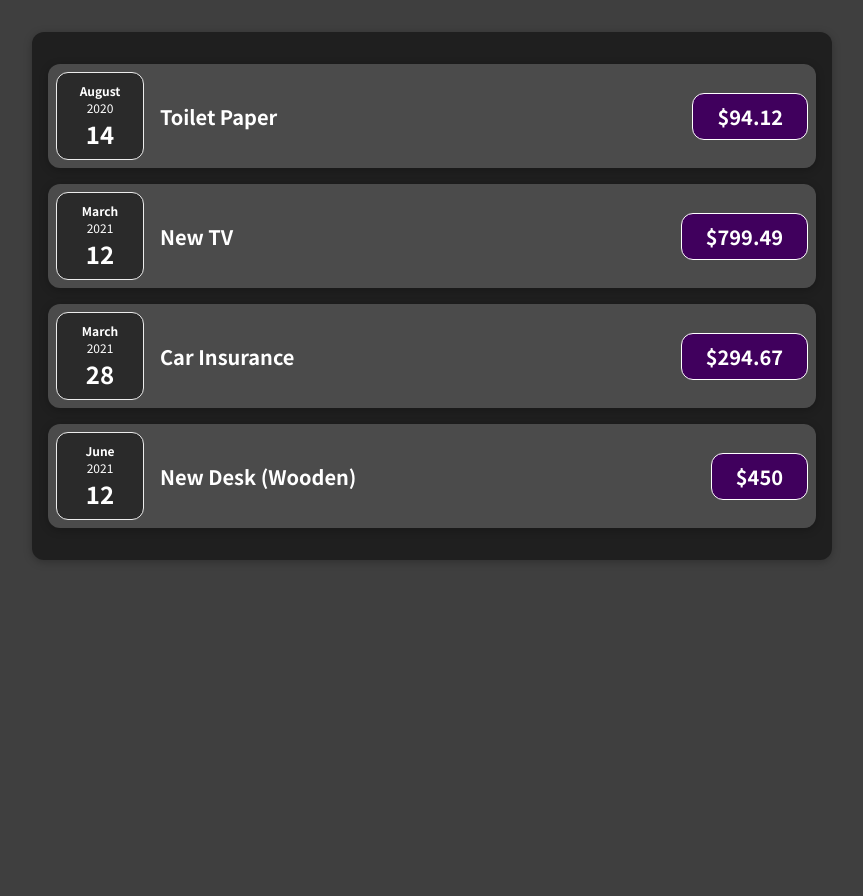
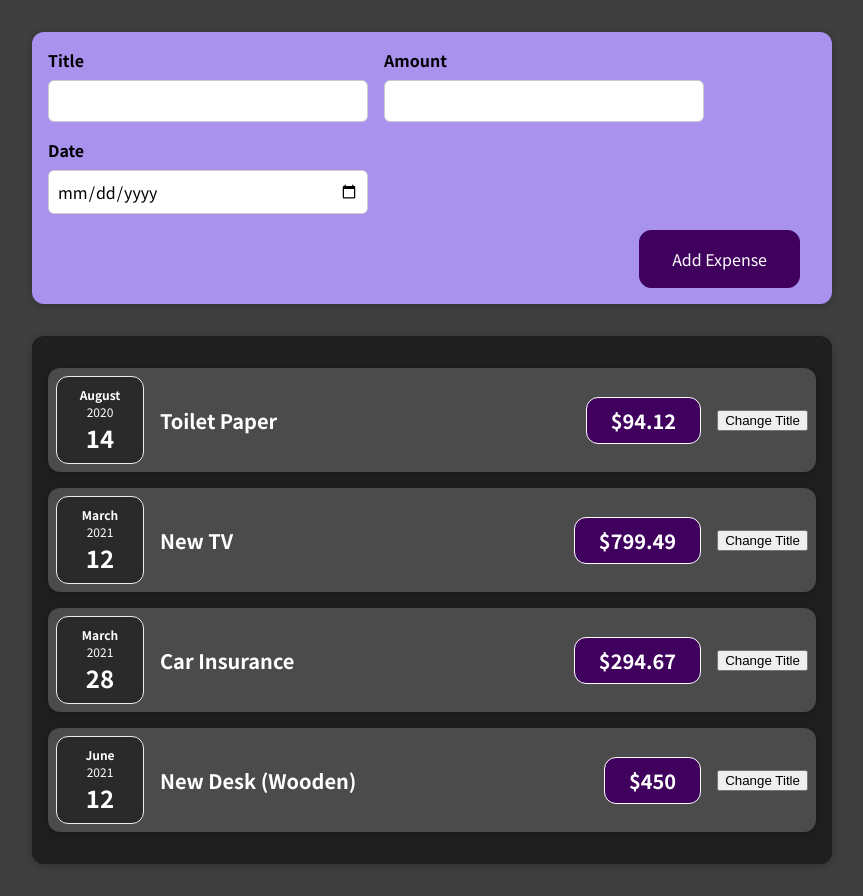
Before and after one commit to butters008/learn-react, a React (Create React App) app in the folder 01-starting-setup/: page / in a window 1280 px wide. Shown: the whole page, without its empty margins (208-1071 px from the left). Before the commit the page ends 800 px from the top, so only its background shows below. Built offline with nearby package versions, Linux system fonts and the light colour scheme.

Commit message:
Working on Tutorial

```diff
--- a/01-starting-setup/src/App.js
+++ b/01-starting-setup/src/App.js
@@ -1,4 +1,5 @@
 import Expenses from "./comps/Expenses/Expenses";
+import NewExpense from "./comps/NewExpense/NewExpense";
 
 function App() {
   const expenses = [
@@ -25,7 +26,9 @@ function App() {
 
   return (
     <div>
+      <NewExpense></NewExpense>
       <Expenses expenses={expenses}></Expenses>
+
     </div>
   );
 }
--- a/01-starting-setup/src/comps/Expenses/ExpenseItem.jsx
+++ b/01-starting-setup/src/comps/Expenses/ExpenseItem.jsx
@@ -1,15 +1,22 @@
-import React from "react";
+import React, { useState } from "react";
 import { ExpenseDate } from "./ExpenseDate";
 import Card from "../UI/Card";
 import "./ExpenseItem.css";
 
 export const ExpenseItem = (prop) => {
+  const [title, setTitle] = useState(prop.title)
+  const clickHandler = () => {
+    setTitle("Updated")
+    console.log(title)
+  }
+
   return (
     <Card className="expense-item">
       <ExpenseDate date={prop.date} />
       <div className="expense-item__description">
-        <h2>{prop.title}</h2>
+        <h2>{title}</h2>
         <div className="expense-item__price">${prop.price}</div>
+        <button onClick={clickHandler}>Change Title</button>
       </div>
     </Card>
   );
--- /dev/null
+++ b/01-starting-setup/src/comps/NewExpense/ExpenseForm.css
@@ -0,0 +1,26 @@
+.new-expense__controls {
+  display: flex;
+  flex-wrap: wrap;
+  gap: 1rem;
+  margin-bottom: 1rem;
+  text-align: left;
+}
+
+.new-expense__control label {
+  font-weight: bold;
+  margin-bottom: 0.5rem;
+  display: block;
+}
+
+.new-expense__control input {
+  font: inherit;
+  padding: 0.5rem;
+  border-radius: 6px;
+  border: 1px solid #ccc;
+  width: 20rem;
+  max-width: 100%;
+}
+
+.new-expense__actions {
+  text-align: right;
+}
--- /dev/null
+++ b/01-starting-setup/src/comps/NewExpense/ExpenseForm.jsx
@@ -0,0 +1,78 @@
+import React, { useState } from 'react'
+import './ExpenseForm.css'
+
+const ExpenseForm = () => {
+  //States
+  /*
+  NOTE TO SELF: You can make states in two ways in Max's Udemy
+  1) Make each item it's own state, this can be easier to manage and it is more than likely what you will see in prod code
+  2) Make an object to house all items, since we are submitting one form and all items are on form this would be ok as well
+    -> Just need to watch out in handlers, you have to copy everything from old state to put into new state otherwise you are dumping all other values
+  */
+  // const [enteredTitle, setEnteredTitle] = useState('')
+  // const [enteredAmount, setEnteredAmount] = useState('')
+  // const [enteredDate, setEnteredDate] = useState('')
+
+  //State Object
+  const [userInput, setUserInput] = useState({
+    enteredTitle: '',
+    enteredAmount: '',
+    enteredDate: '',
+  })
+
+  //Handlers
+  const titleChangeHandler = (event) => {
+    // setEnteredTitle(event.target.value)
+    setUserInput((prevState) => {
+      return {...prevState, enteredTitle: event.target.value}
+    })
+    console.log(event.target.value)
+  }
+
+  const amountChangeHandler = (event) => {
+    // setEnteredAmount(event.target.value)
+    setUserInput((prevState) => {
+      return {...prevState, enteredAmount: event.target.value}
+    })
+    console.log(event.target.value)
+  }
+
+  const dateChangeHandler = (event) => {
+    // setEnteredDate(event.target.value)
+    setUserInput((prevState) => {
+      return {...prevState, enteredDate: event.target.value}
+    })
+    console.log(event.target.value)
+  }
+
+  const submitHandler = (event) => {
+    event.preventDefault();
+    const expenseData = { userInput }
+
+    console.log(expenseData)
+  }
+
+  return (
+    <form onSubmit={submitHandler}>
+      <div className='new-expense__controls'>
+        <div className='new-expense__control'>
+          <label htmlFor="">Title</label>
+          <input type="text" onChange={titleChangeHandler}/>
+        </div>
+        <div className='new-expense__control'>
+          <label htmlFor="">Amount</label>
+          <input type="number" min="0.01" step={"0.01"} onChange={amountChangeHandler} />
+        </div>
+        <div className='new-expense__control'>
+          <label htmlFor="">Date</label>
+            <input type="date" onChange={dateChangeHandler}/> {/* He has Jan 1 of 19 to 12-31 of 22 for min and max dates, not going to have that */}
+        </div>
+      </div>
+      <div className='new-expense__actions'>
+        <button type="submit">Add Expense</button>
+      </div>
+    </form>
+  )
+}
+
+export default ExpenseForm
--- /dev/null
+++ b/01-starting-setup/src/comps/NewExpense/NewExpense.css
@@ -0,0 +1,38 @@
+.new-expense {
+  background-color: #a892ee;
+  padding: 1rem;
+  margin: 2rem auto;
+  width: 50rem;
+  max-width: 95%;
+  border-radius: 12px;
+  text-align: center;
+  box-shadow: 0 1px 8px rgba(0, 0, 0, 0.25);
+}
+
+.new-expense button {
+  font: inherit;
+  cursor: pointer;
+  padding: 1rem 2rem;
+  border: 1px solid #40005d;
+  background-color: #40005d;
+  color: white;
+  border-radius: 12px;
+  margin-right: 1rem;
+}
+
+.new-expense button:hover,
+.new-expense button:active {
+  background-color: #510674;
+  border-color: #510674;
+}
+
+.new-expense button.alternative {
+  color: #220131;
+  border-color: transparent;
+  background-color: transparent;
+}
+
+.new-expense button.alternative:hover,
+.new-expense button.alternative:active {
+  background-color: #ddb3f8;
+}
--- /dev/null
+++ b/01-starting-setup/src/comps/NewExpense/NewExpense.jsx
@@ -0,0 +1,15 @@
+import React from 'react'
+import ExpenseForm from './ExpenseForm'
+import './NewExpense.css'
+
+const NewExpense = () => {
+  return (
+    <div className='new-expense'>
+      <ExpenseForm>
+
+      </ExpenseForm>
+    </div>
+  )
+}
+
+export default NewExpense
```
